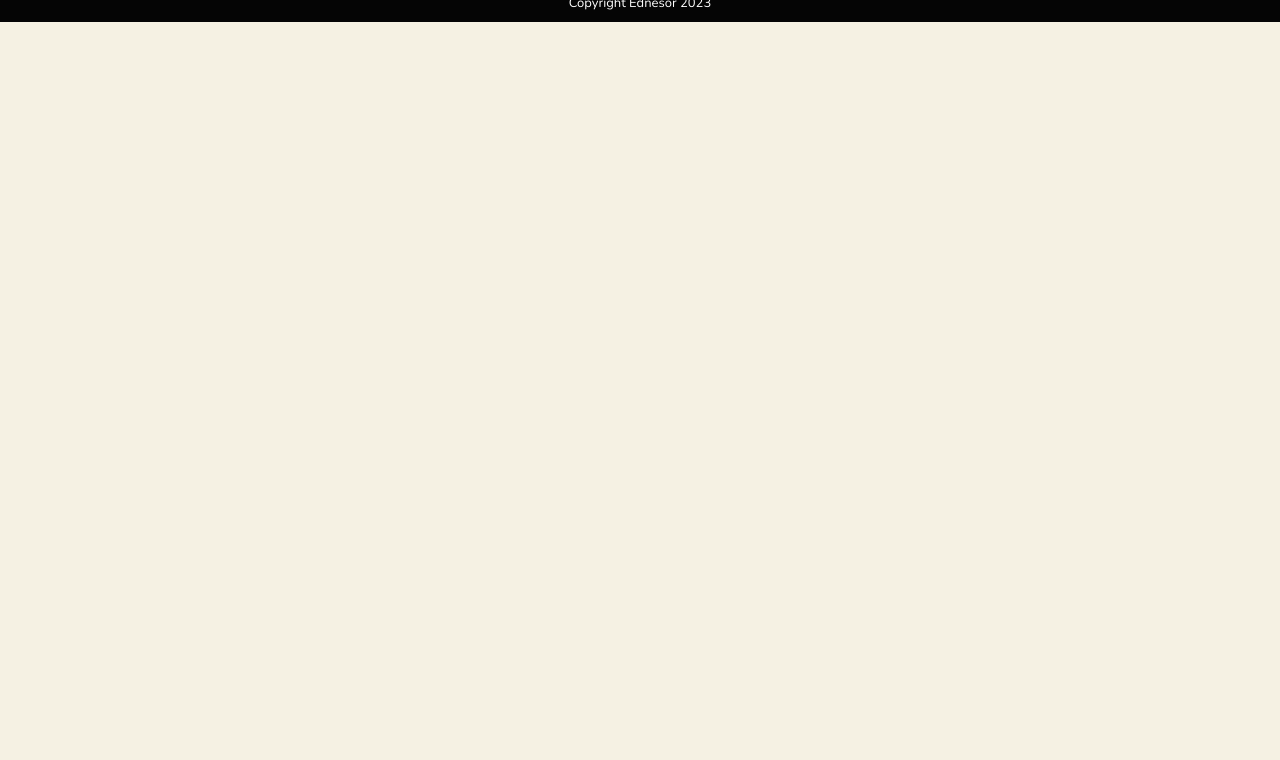
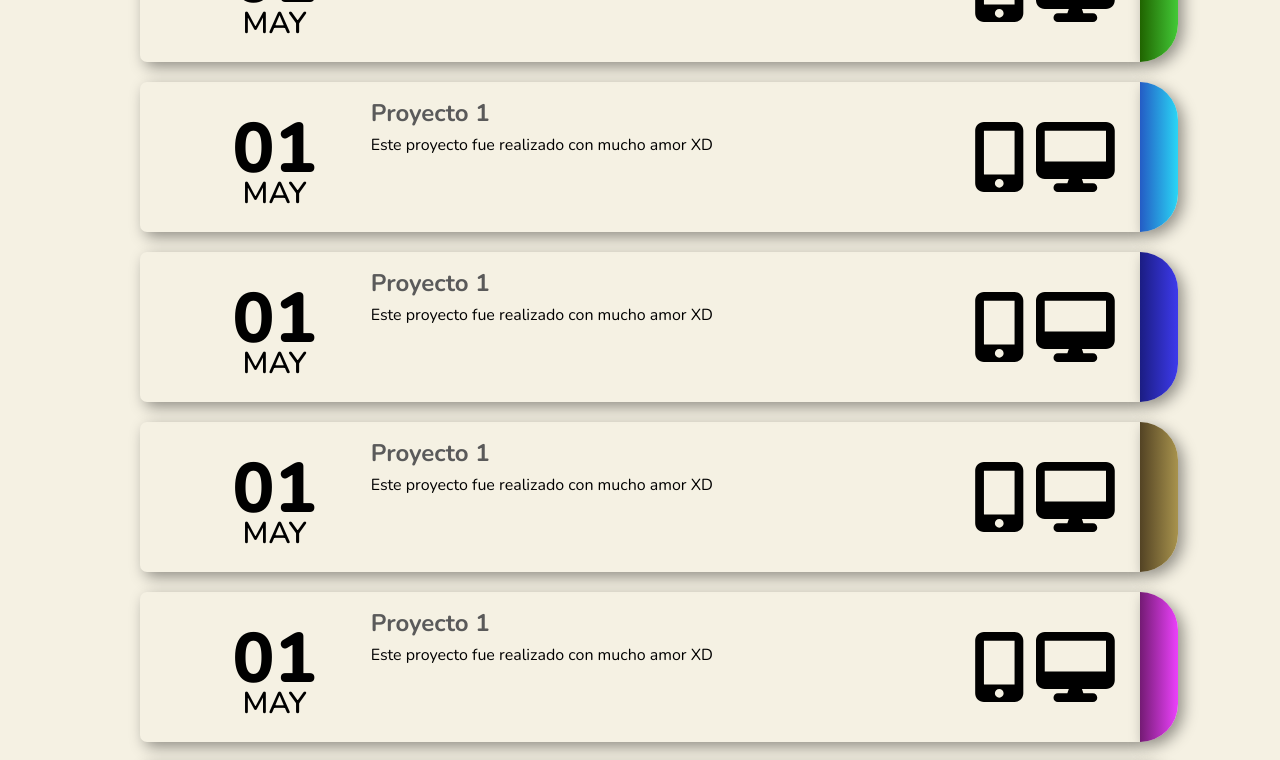
Before and after one commit to Ednesor/50-projects-50-days, a Next.js app: page /index in a window 1280 px wide. Shown: the part 780-1540 px from the top of the page. Before the commit the page ends 802 px from the top, so only its background shows below. Built offline with nearby package versions, Linux system fonts and the light colour scheme.

Commit message:
style: fix styles

```diff
--- a/src/components/IndexCards/IndexCards.jsx
+++ b/src/components/IndexCards/IndexCards.jsx
@@ -11,7 +11,7 @@ export default function IndexCards({ device, date, title, description, url }) {
         <Link className={style.container} href={`component/${url}`}>
             <div className={style.bodyContainer}>
                 <div className={style.dateContainer}>
-                    <div>
+                    <div className={style.dateCont}>
                         <p className={style.date}>{date[0]}</p>
                         <p className={style.month}>{date[1].toUpperCase()}</p>
                     </div>
--- a/src/components/IndexCards/IndexCards.module.css
+++ b/src/components/IndexCards/IndexCards.module.css
@@ -1,4 +1,4 @@
-.container{
+.container {
     color: black;
     text-decoration: none;
     display: flex;
@@ -6,8 +6,10 @@
     box-shadow: 5px 5px 15px rgba(0, 0, 0, 0.411);
     margin-bottom: 20px;
     border-radius: 7px 0 0 7px;
+    z-index: -5;
 }
-.container::before{
+
+.container::before {
     content: "";
     position: relative;
     left: 100%;
@@ -16,58 +18,90 @@
     background-color: gray;
     box-shadow: 5px 5px 15px rgba(0, 0, 0, 0.411);
     border-radius: 0 50px 50px 0;
+    z-index: 1;
 }
 
-.bodyContainer{
+.bodyContainer {
     width: 80%;
     display: flex;
 }
-.dateContainer{
+
+.dateContainer {
     width: 25%;
     height: 100%;
     display: flex;
     align-items: center;
 }
-.dateContainer div{
+
+.dateContainer div {
     width: 100%;
 }
-/* .container:nth-child(1n){
-    background-color: red;
+
+.container:nth-of-type(7n + 1)::before {
+    background: var(--tag-color-1);
 }
-.container:nth-child(1n+1){
-    background-color: blue;
-} */
-.date{
+
+.container:nth-of-type(7n + 2)::before {
+    background: var(--tag-color-2);
+}
+
+.container:nth-of-type(7n + 3)::before {
+    background: var(--tag-color-3);
+}
+
+.container:nth-of-type(7n + 4)::before {
+    background: var(--tag-color-4);
+}
+
+.container:nth-of-type(7n + 5)::before {
+    background: var(--tag-color-5);
+}
+
+.container:nth-of-type(7n + 6)::before {
+    background: var(--tag-color-6);
+}
+
+.container:nth-of-type(7n + 7)::before {
+    background: var(--tag-color-7);
+}
+
+/* Text color */
+.date {
     font-size: 70px;
     font-weight: 800;
     text-align: center;
     margin: 0 0 -1.5rem 0;
 }
-.month{
+
+.month {
     font-weight: 600;
     font-size: 30px;
     text-align: center;
 }
-.data{
+
+.data {
     width: 75%;
 }
-.title{
+
+.title {
     margin: 15px 0 5px 0;
     color: rgb(90, 90, 90);
 }
-.description{
+
+.description {
     margin-bottom: 15px;
     width: 95%;
 }
 
-.logoContainer{
+.logoContainer {
     width: 20%;
     display: flex;
     justify-content: center;
     align-items: center;
     /* padding: 20px; */
 }
-.logoContainer svg{
+
+.logoContainer svg {
     margin: 0 5px 0 5px;
     height: 70px;
 }
--- a/src/components/Layout/Navbar-style.module.css
+++ b/src/components/Layout/Navbar-style.module.css
@@ -7,6 +7,7 @@
     display: flex;
     align-items: center;
     justify-content: space-between;
+    z-index: 5;
 }
 
 .container a {
--- a/src/pages/index/index.jsx
+++ b/src/pages/index/index.jsx
@@ -22,6 +22,48 @@ export default function Index() {
           description={"Este proyecto fue realizado con mucho amor XD"}
           url={"proyecto-formato-url"}
         />
+        <IndexCards
+          device={"both"}
+          date={["01", "may"]}
+          title={"Proyecto 1"}
+          description={"Este proyecto fue realizado con mucho amor XD"}
+          url={"proyecto-formato-url"}
+        />
+        <IndexCards
+          device={"both"}
+          date={["01", "may"]}
+          title={"Proyecto 1"}
+          description={"Este proyecto fue realizado con mucho amor XD"}
+          url={"proyecto-formato-url"}
+        />
+        <IndexCards
+          device={"both"}
+          date={["01", "may"]}
+          title={"Proyecto 1"}
+          description={"Este proyecto fue realizado con mucho amor XD"}
+          url={"proyecto-formato-url"}
+        />
+        <IndexCards
+          device={"both"}
+          date={["01", "may"]}
+          title={"Proyecto 1"}
+          description={"Este proyecto fue realizado con mucho amor XD"}
+          url={"proyecto-formato-url"}
+        />
+        <IndexCards
+          device={"both"}
+          date={["01", "may"]}
+          title={"Proyecto 1"}
+          description={"Este proyecto fue realizado con mucho amor XD"}
+          url={"proyecto-formato-url"}
+        />
+        <IndexCards
+          device={"both"}
+          date={["01", "may"]}
+          title={"Proyecto 1"}
+          description={"Este proyecto fue realizado con mucho amor XD"}
+          url={"proyecto-formato-url"}
+        />
       </div>
     </Layout>
   )
--- a/src/styles/globals.css
+++ b/src/styles/globals.css
@@ -4,6 +4,22 @@
   --main-light-color: rgb(255, 255, 255);
   --primary-light-color: rgb(245, 241, 227);
   --secondary-light-color: rgb(4, 7, 66);
+
+  --tag-color-1: linear-gradient(90deg, #ff8800 0%, #eaff00 100%);
+  --tag-color-2: linear-gradient(90deg, #474b74 0%, #969eec 100%);
+  --tag-color-3: linear-gradient(90deg, #206400 0%, #43c937 100%);
+  --tag-color-4: linear-gradient(90deg, #245cc5 0%, #2ad6f5 100%);
+  --tag-color-5: linear-gradient(90deg, #1b1d83 0%, #3d3aec 100%);
+  --tag-color-6: linear-gradient(90deg, #534324 0%, #a8934d 100%);
+  --tag-color-7: linear-gradient(90deg, #741b74 0%, #ec41fc 100%);
+
+  --text-color-1: #ff8800;
+  --text-color-2: #474b74;
+  --text-color-3: #206400;
+  --text-color-4: #245cc5;
+  --text-color-5: #1b1d83;
+  --text-color-6: #534324;
+  --text-color-7: #741b74;
 }
 * {
   box-sizing: content-box;
```
